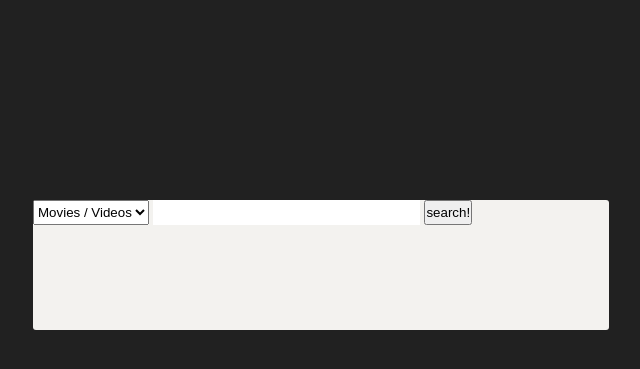
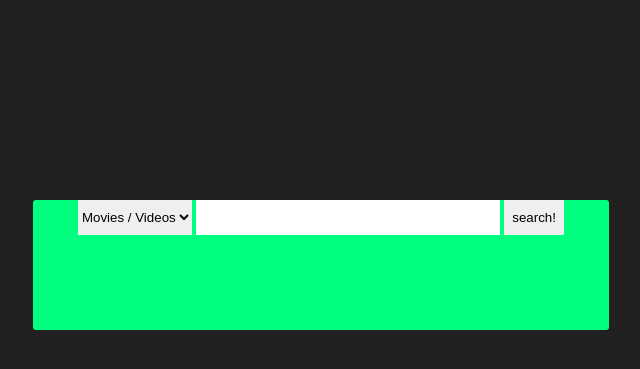
Before and after one commit to indexsearch/indexsearch.github.io, a PHP site: page / in a window 1280 px wide. Shown: the part 135-504 px from the top of the page, without its empty margins (319-959 px from the left). Run offline with PHP 8.4, Linux system fonts and the light colour scheme.

Commit message:
update css

```diff
--- a/index.html
+++ b/index.html
@@ -24,7 +24,6 @@
 
 	<div class="container">
 		<div class="center">
-			<div class="form">
 			<form action="" onsubmit="search()">
 			<select id="type" class="dropdownList">
 				<option id="mvs" value="(mp4|wma|aac|mkv|avi|mov|mpg|wmv)">Movies / Videos</option>
@@ -35,7 +34,6 @@
 			</select>
 			<input type="text" id="searchTerm" name="searchterm" class="txtField" />
 			<input type="submit" value="search!" class="btnSubmit" />
-			</form>
 			</div>
 		</div>
 	</div>
--- a/styles/style.css
+++ b/styles/style.css
@@ -7,6 +7,10 @@ body {
     background-color: #212121;
     font-family: 'Trebuchet MS', 'Lucida Sans Unicode', 'Lucida Grande', 'Lucida Sans', Arial, sans-serif;
     color: whitesmoke;
+}
+
+form {
+    width: 100%;
 }
 
 .nav {
@@ -27,19 +31,26 @@ body {
 }
 
 .center {
-    background-color: #f3f2ef;
+    background-color: springgreen;
     border-radius: 3px;
     width: 45%;
     height: 130px;
+    text-align: center;
 }
 
 .txtField {
-    height: 25px;
-    width: 45%;
+    height: 35px;
+    width: 50%;
     border-style: none;
-    padding-left: 8px;
+    padding: 0px 8px 0px 8px;
+}
+
+.btnSubmit {
+    width: 60px
 }
 
 .btnSubmit, .dropdownList {
-    height: 25px;
+    border-style: none;
+    height: 35px;
+    margin: 0px;
 }
```
Lines whose indentation alone changed are shown as unchanged.
